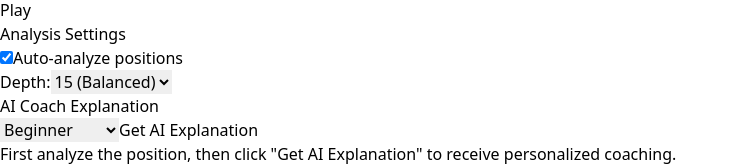
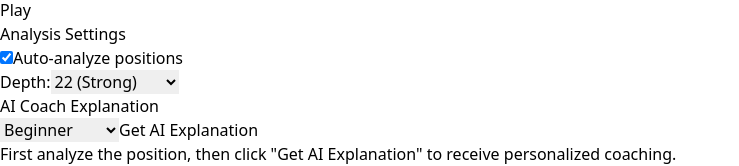
Before and after one commit to V-prajit/Enpassant, a React (Vite) app in the folder Frontend/: page / in a window 1280 px wide. Shown: the part 484-650 px from the top of the page, without its empty margins (0-739 px from the left). Built offline with nearby package versions, Linux system fonts and the light colour scheme; no server answers.

Commit message:
fixed eval to be closer to Chess.com

```diff
--- a/Frontend/src/components/AnalysisPanel.jsx
+++ b/Frontend/src/components/AnalysisPanel.jsx
@@ -10,7 +10,7 @@ const AnalysisPanel = ({ fen, onSelectMove }) => {
   const [playerLevel, setPlayerLevel] = useState('beginner');
   const [error, setError] = useState(null);
   const [autoAnalyze, setAutoAnalyze] = useState(true);
-  const [depth, setDepth] = useState(15);
+  const [depth, setDepth] = useState(22);
 
   // Use refs to track the latest state for use in effect dependencies
   const lastAnalyzedFen = useRef('');
@@ -120,14 +120,25 @@ const AnalysisPanel = ({ fen, onSelectMove }) => {
           )}
         </div>
 
-        {/* Visual evaluation bar */}
+        {/* Visual evaluation bar (black and white like chess.com) */}
         {!evaluation.includes('Mate') && (
-          <div className="mt-2 h-4 w-full bg-gray-200 rounded overflow-hidden">
+          <div className="mt-2 h-4 w-full bg-gray-200 rounded overflow-hidden flex">
             <div
-              className={`h-full ${parseFloat(evaluation) >= 0 ? 'bg-green-600' : 'bg-red-600'}`}
+              className="h-full bg-black"
               style={{
-                width: `${Math.min(Math.abs(parseFloat(evaluation)) * 10, 50) + 50}%`,
-                marginLeft: parseFloat(evaluation) >= 0 ? '50%' : `${50 - Math.min(Math.abs(parseFloat(evaluation)) * 10, 50)}%`
+                width: `${50 - Math.min(Math.abs(parseFloat(evaluation)) * 8, 50)}%`
+              }}
+            ></div>
+            <div
+              className="h-full bg-white border-l border-r border-gray-400"
+              style={{
+                width: '0.5%'
+              }}
+            ></div>
+            <div
+              className="h-full bg-white"
+              style={{
+                width: `${Math.min(Math.abs(parseFloat(evaluation)) * 8, 50) + 49.5}%`,
               }}
             ></div>
           </div>
@@ -207,10 +218,11 @@ const AnalysisPanel = ({ fen, onSelectMove }) => {
               onChange={(e) => setDepth(Number(e.target.value))}
               className="py-1 px-2 rounded-md border border-gray-300 focus:outline-none focus:ring-2 focus:ring-gray-500 focus:ring-offset-1 text-gray-800"
             >
-              <option value="10">10 (Fast)</option>
-              <option value="15">15 (Balanced)</option>
-              <option value="20">20 (Deep)</option>
-              <option value="22">22 (Max)</option>
+              <option value="12">12 (Fast)</option>
+              <option value="18">18 (Balanced)</option>
+              <option value="22">22 (Strong)</option>
+              <option value="26">26 (Deeper)</option>
+              <option value="32">32 (Maximum)</option>
             </select>
           </div>
 
```
Also changed, not shown: 1 other file (tests, documents, lock files or other folders).
